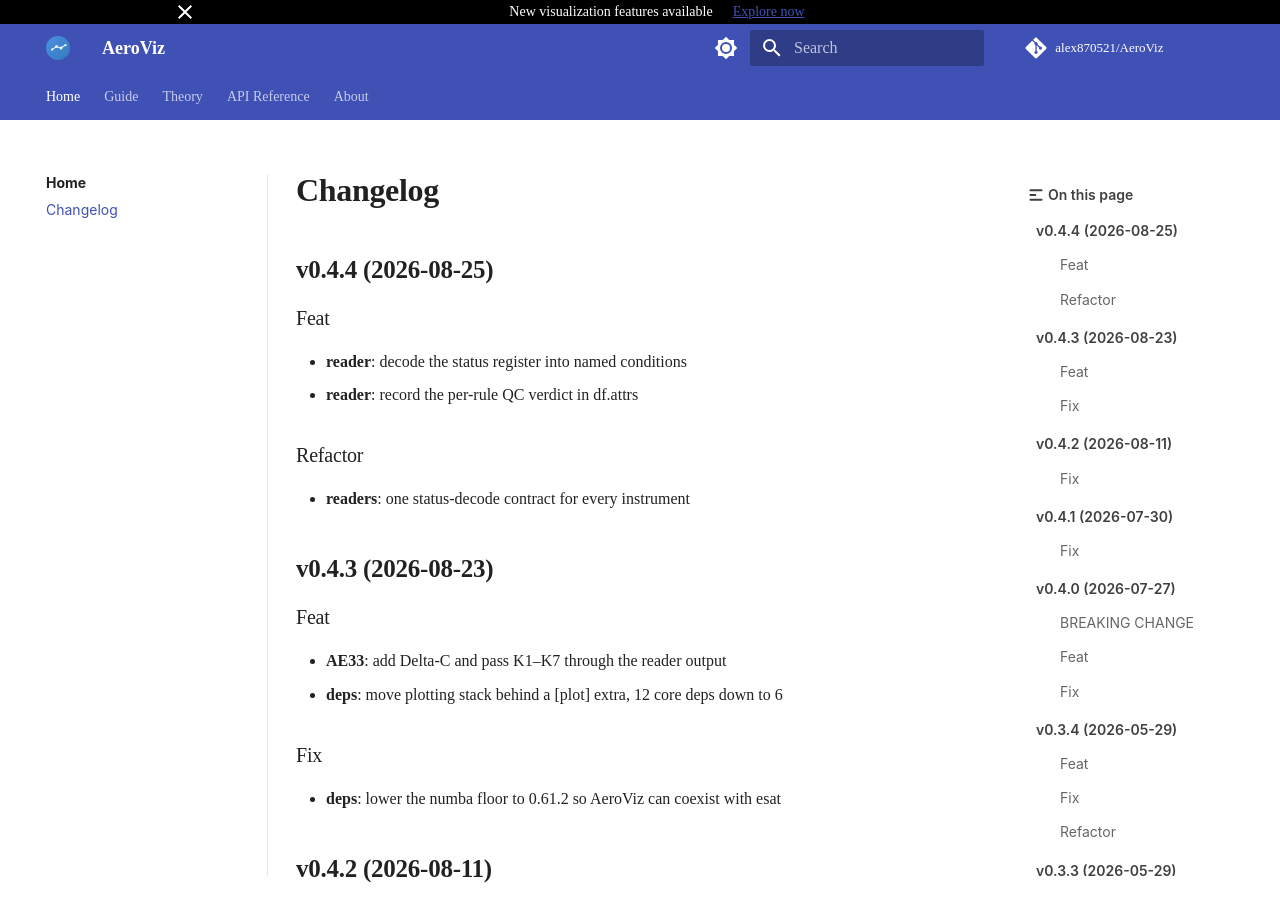
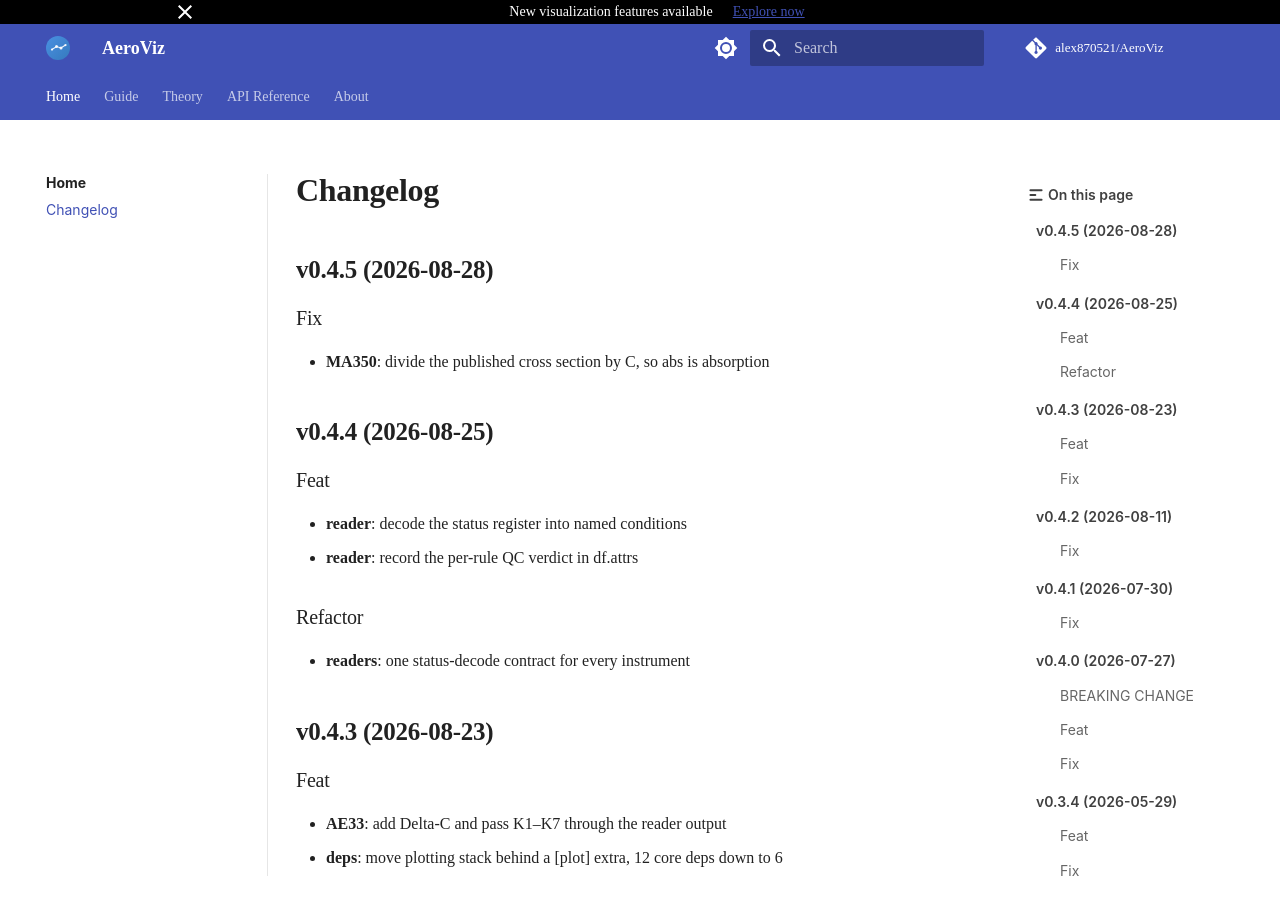
Before and after one commit to Alex870521/AeroViz, an MkDocs documentation site: the page built from docs/CHANGELOG.md, in a window 1280 px wide and 900 px high. Built offline with MkDocs 1.6.1 and Material for MkDocs 9.7.7, drawn with Linux system fonts in a browser that asks for light colours; some web fonts are replaced; comment, search, counter and statistics services are not loaded.

Commit message:
bump: version 0.4.4 → 0.4.5

```diff
--- a/docs/CHANGELOG.md
+++ b/docs/CHANGELOG.md
@@ -1,3 +1,9 @@
+## v0.4.5 (2026-08-28)
+
+### Fix
+
+- **MA350**: divide the published cross section by C, so abs is absorption
+
 ## v0.4.4 (2026-08-25)
 
 ### Feat
--- a/pyproject.toml
+++ b/pyproject.toml
@@ -9,7 +9,7 @@ build-backend = "mesonpy"
 
 [project]
 name = "AeroViz"
-version = "0.4.4"
+version = "0.4.5"
 description = "Aerosol data processing and visualization toolkit. Read, QC, and analyze data from SMPS, APS, AE33, TEOM, Nephelometer, XRF, and 15+ atmospheric instruments."
 authors = [{ name = "Alex Chan", email = "alex870521@gmail.com" }]
 license = { text = "MIT" }
```
